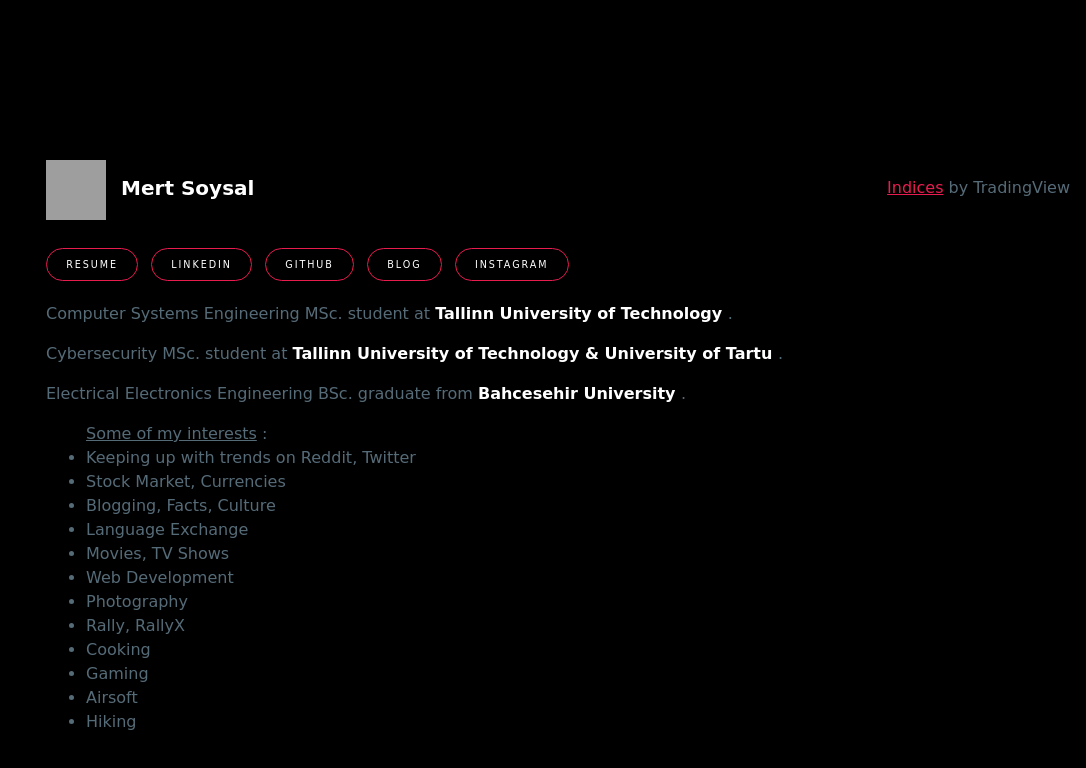
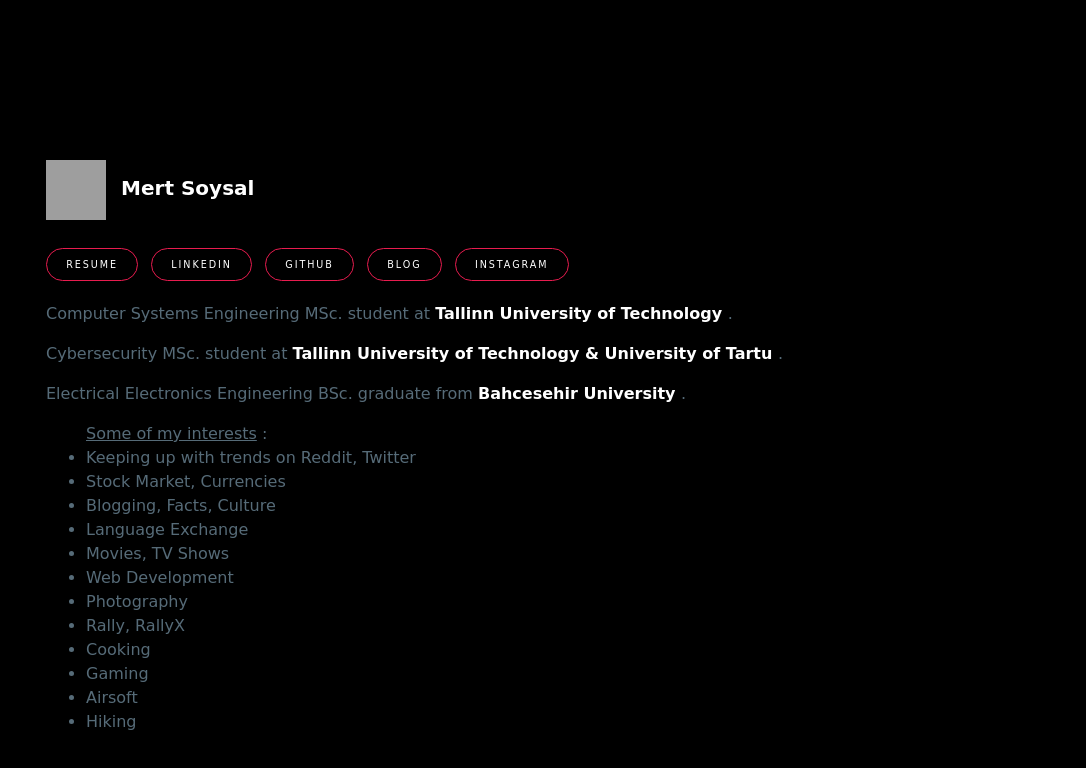
Before and after one commit to alxso/io, a plain HTML site: page index.html in a window 1280 px wide. Shown: the whole page, without its empty margins (194-1280 px from the left). Drawn offline with Linux system fonts and the light colour scheme; grey boxes are pictures that could not be loaded; a script that the page names is missing; a web font is replaced by a local one.

Commit message:
Update index.html

```diff
--- a/index.html
+++ b/index.html
@@ -58,7 +58,7 @@
 padding: 1em;
 float: right;
 position: absolute;
-right:0;
+right:100px;
 }
 
 
@@ -68,7 +68,6 @@
      <!-- TradingView Widget BEGIN -->
 <div id="right-side">
   <div class="tradingview-widget-container__widget"></div>
-  <div class="tradingview-widget-copyright"><a href="https://www.tradingview.com/markets/indices/" rel="noopener" target="_blank"><span class="blue-text">Indices</span></a> by TradingView</div>
   <script type="text/javascript" src="https://s3.tradingview.com/external-embedding/embed-widget-market-overview.js" async>
   {
   "colorTheme": "dark",
```
